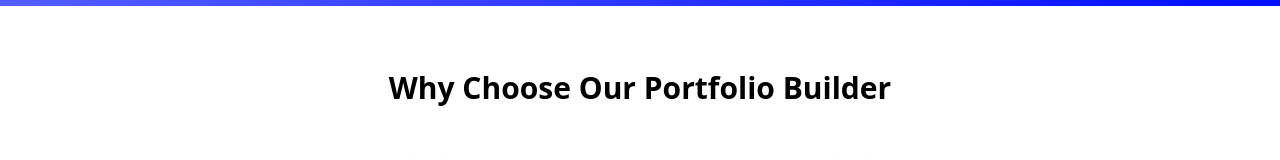
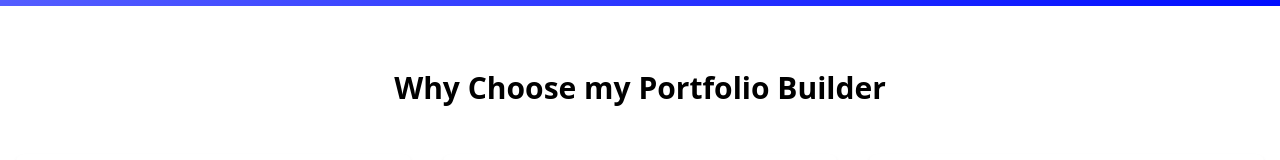
Before and after one commit to privhakim/buildmyfolio, a plain HTML site: page index.html in a window 1280 px wide. Shown: the part 346-506 px from the top of the page. Drawn offline with nearby package versions, Linux system fonts and the light colour scheme.

Commit message:
minor changes

```diff
--- a/index.html
+++ b/index.html
@@ -35,7 +35,7 @@
 
   <section class="py-16 px-4">
     <div class="container mx-auto">
-      <h2 class="text-3xl font-bold text-center mb-12">Why Choose Our Portfolio Builder</h2>
+      <h2 class="text-3xl font-bold text-center mb-12">Why Choose my Portfolio Builder</h2>
       <div class="grid md:grid-cols-3 gap-8">
         <div class="feature-card bg-white p-6 rounded-lg shadow-md text-center">
           <div class="text-4xl mb-4">📝</div>
```
